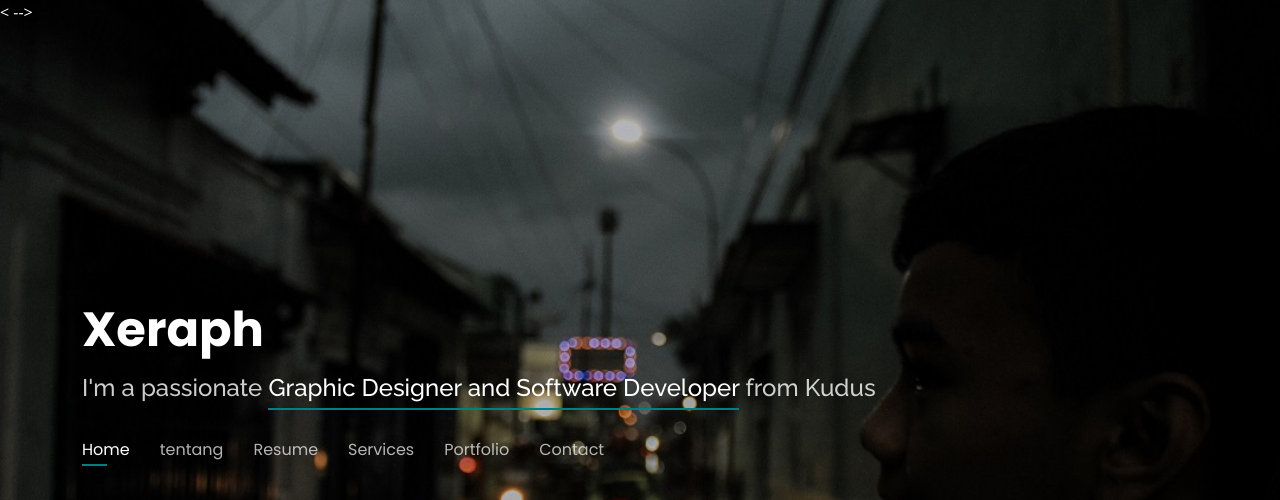
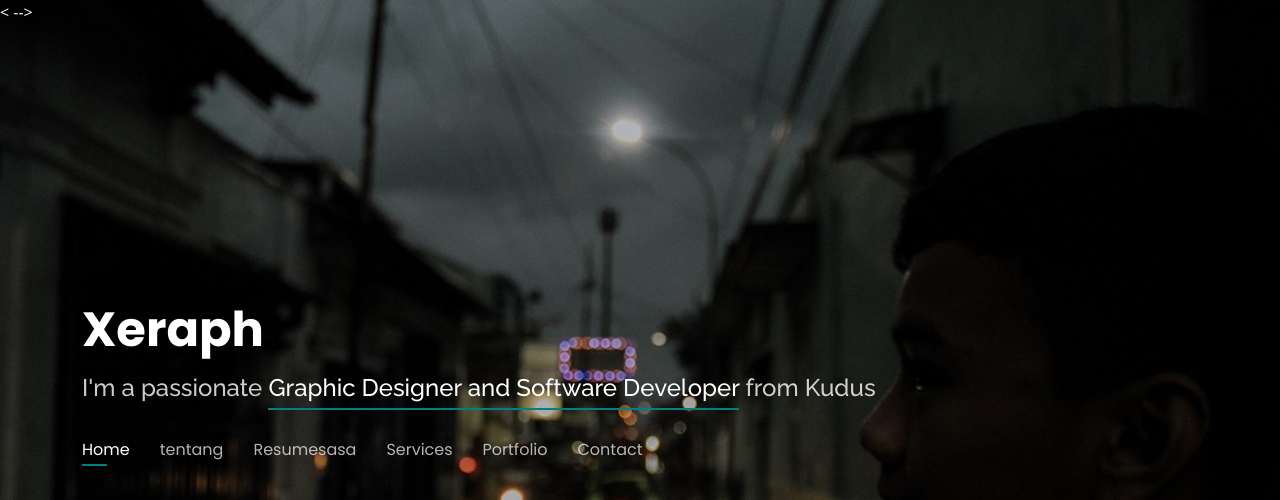
Before and after one commit to khafidchy/My-Portofolio, a plain HTML site: page index.html in a window 1280 px wide. Shown: the top 500 px of the page. Drawn offline with nearby package versions, Linux system fonts and the light colour scheme.

Commit message:
coba
coba

```diff
--- a/index.html
+++ b/index.html
@@ -50,7 +50,7 @@
         <ul>
           <li><a class="nav-link active" href="#header">Home</a></li>
           <li><a class="nav-link" href="#about">tentang</a></li>
-          <li><a class="nav-link" href="#resume">Resume</a></li>
+          <li><a class="nav-link" href="#resume">Resumesasa</a></li>
           <li><a class="nav-link" href="#services">Services</a></li>
           <li><a class="nav-link" href="#portfolio">Portfolio</a></li>
           <li><a class="nav-link" href="#contact">Contact</a></li>
```
